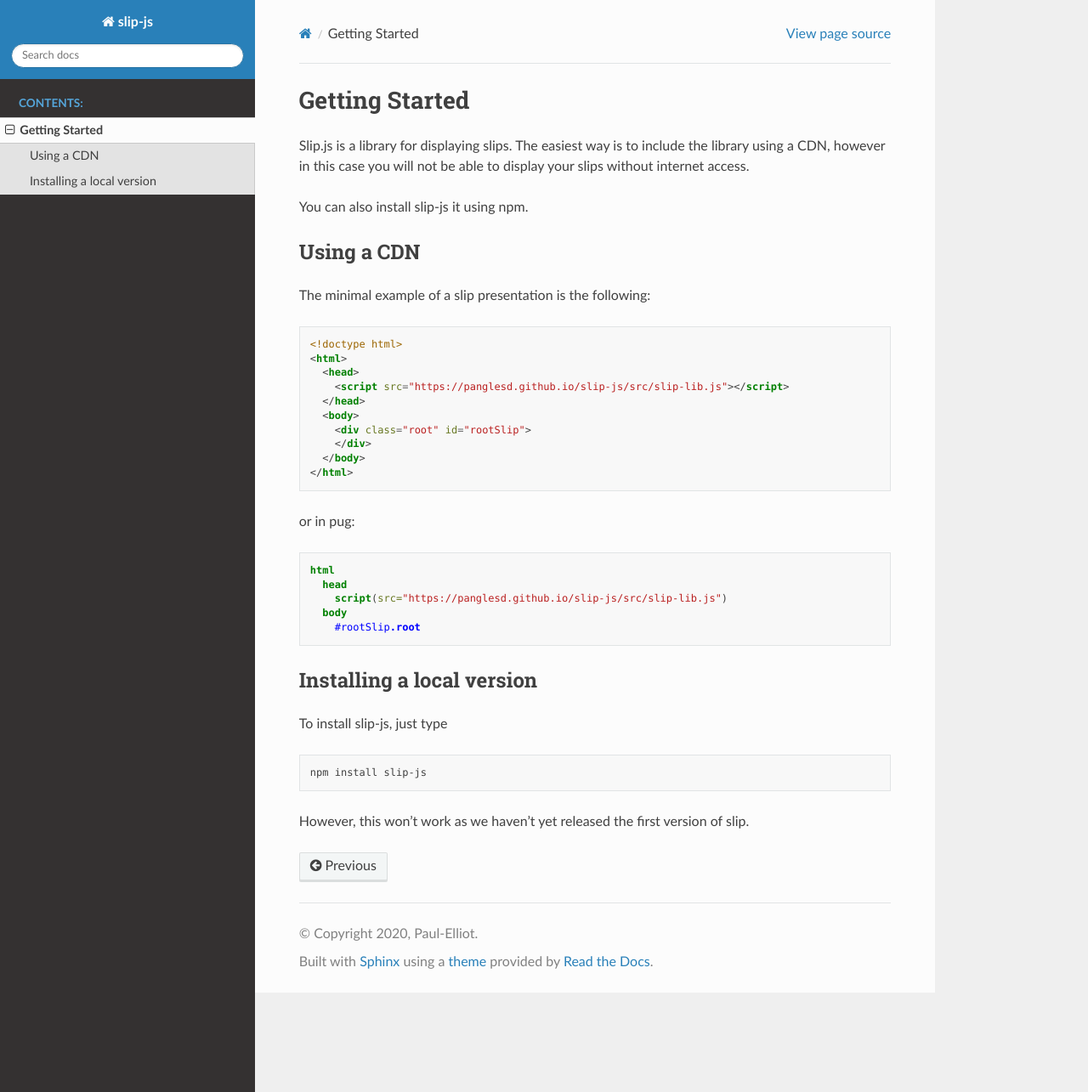
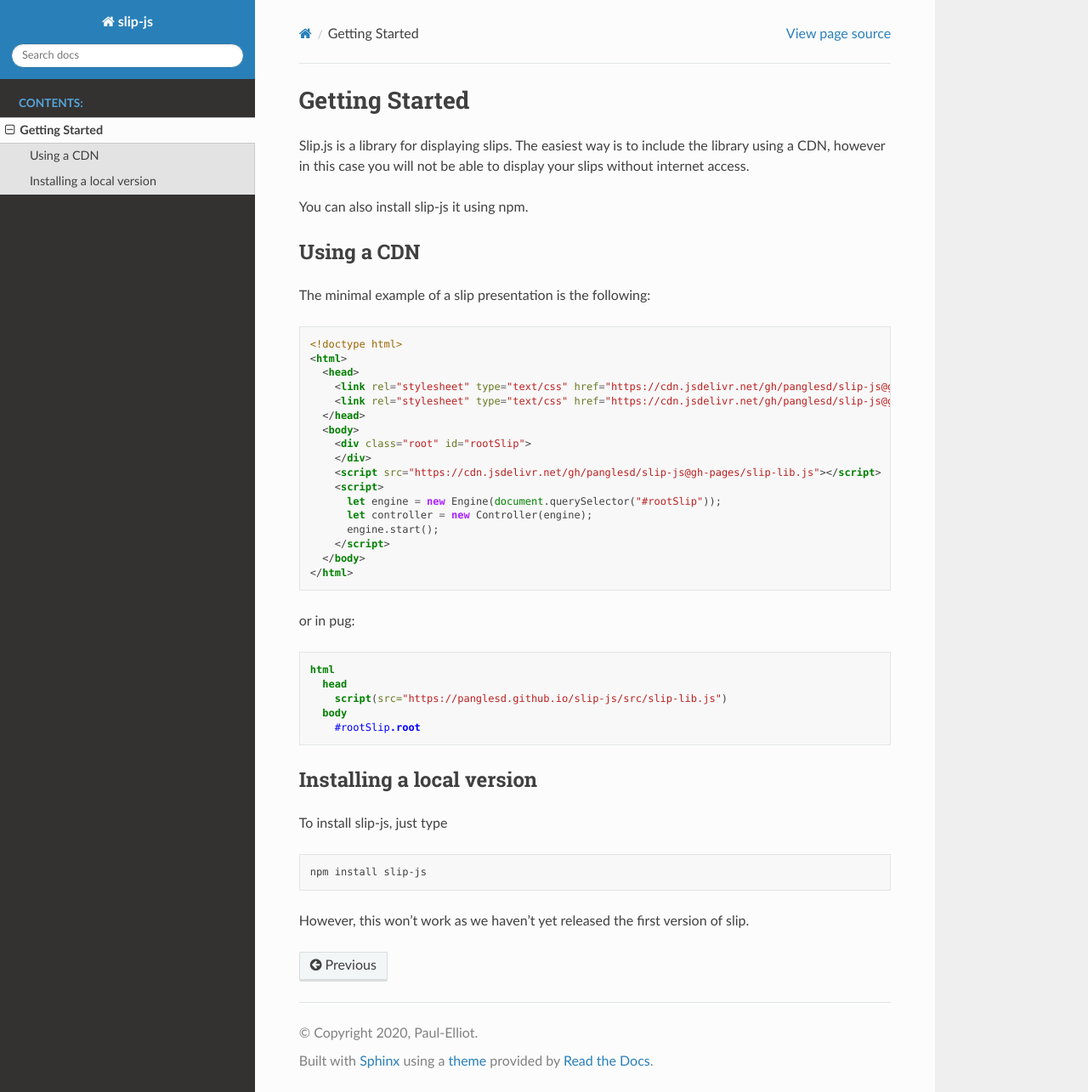
Before and after one commit to panglesd/slipshow, a Sphinx documentation site: the page built from docs/quick-start.rst, in a window 1280 px wide and 1285 px high. Shown: the whole window at 85% size. Built offline with Sphinx 7.4.7 and the Read the Docs theme 2.0.0, drawn with Linux system fonts in a browser that asks for light colours.

Commit message:
small modif doc test

```diff
--- a/docs/quick-start.rst
+++ b/docs/quick-start.rst
@@ -15,11 +15,18 @@ The minimal example of a slip presentation is the following:
    <!doctype html>
    <html>
      <head>
-       <script src="https://panglesd.github.io/slip-js/src/slip-lib.js"></script>
+       <link rel="stylesheet" type="text/css" href="https://cdn.jsdelivr.net/gh/panglesd/slip-js@gh-pages/css/slip.css">
+       <link rel="stylesheet" type="text/css" href="https://cdn.jsdelivr.net/gh/panglesd/slip-js@gh-pages/css/theorem.css">
      </head>
      <body>
        <div class="root" id="rootSlip">
        </div>
+       <script src="https://cdn.jsdelivr.net/gh/panglesd/slip-js@gh-pages/slip-lib.js"></script>
+       <script>
+       	 let engine = new Engine(document.querySelector("#rootSlip"));
+	 let controller = new Controller(engine);
+	 engine.start();
+       </script>
      </body>
    </html>
 
```
